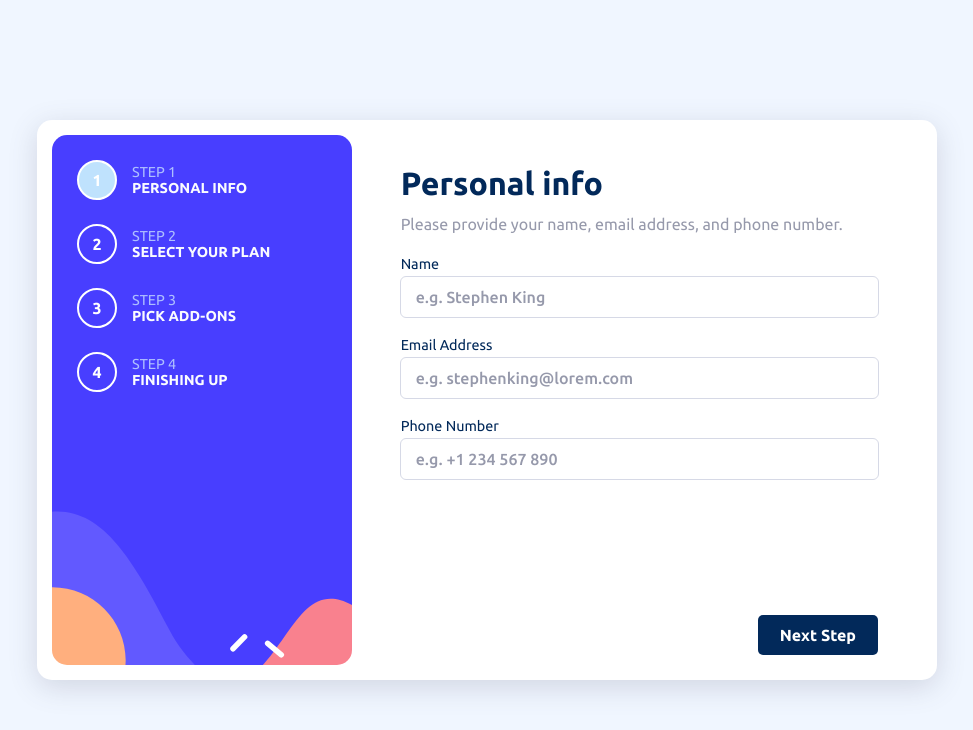
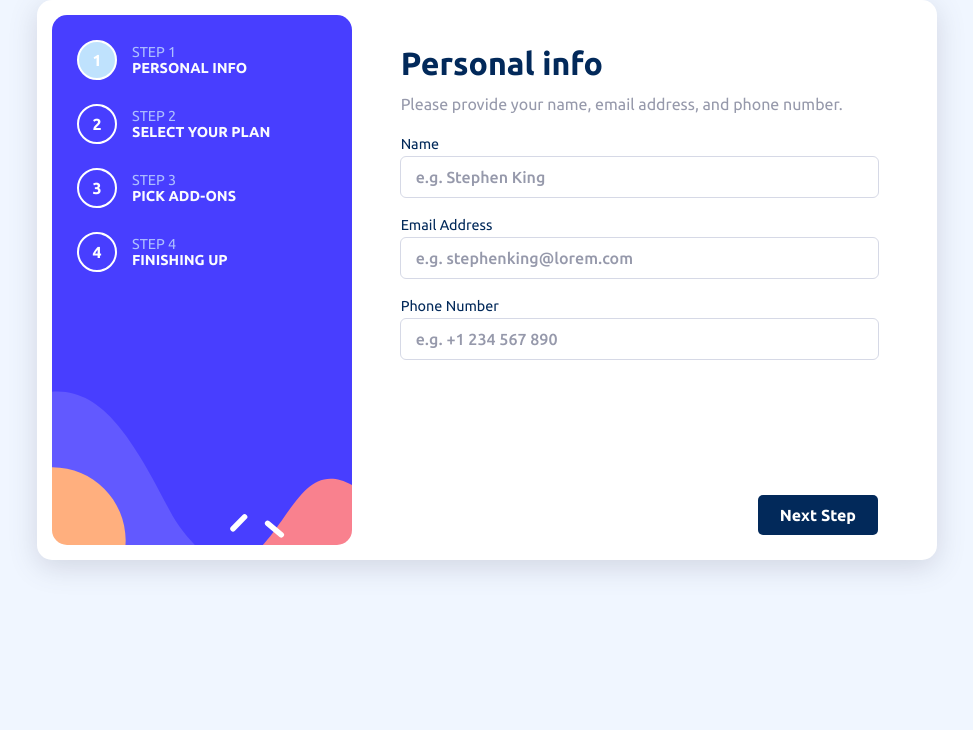
Before and after one commit to martinablazheska/multi-step-form, a React (Vite) app: page / in a window 1280 px wide. Shown: the top 730 px of the page, without its empty margins (153-1126 px from the left). Built offline with nearby package versions, Linux system fonts and the light colour scheme.

Commit message:
Fixed some sizing units

```diff
--- a/src/components/Main/Main.module.scss
+++ b/src/components/Main/Main.module.scss
@@ -1,6 +1,7 @@
 .main {
-  width: 100vw;
-  height: 100vh;
+  width: 100%;
+  height: -webkit-fill-available;
+  max-height: 100vh;
   background-color: var(--magnolia);
   box-sizing: border-box;
 }
--- a/src/index.scss
+++ b/src/index.scss
@@ -22,7 +22,6 @@ body {
   margin: 0;
   font-family: var(--font-family-basic);
   font-size: 16px;
-  height: 100vh;
   width: 100%;
   display: flex;
   place-items: center;
```
